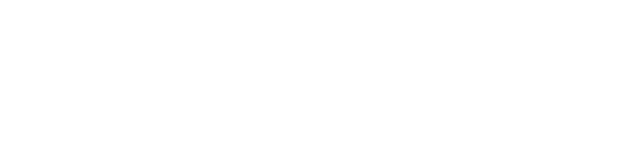
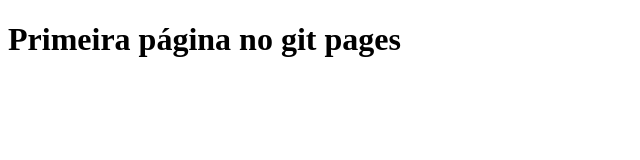
Before and after one commit to CaioEustaquio/music-player, a plain HTML site: page index.html in a window 1280 px wide. Shown: the whole page, without its empty margins (0-640 px from the left). Drawn offline with Linux system fonts and the light colour scheme.

Commit message:
Update index.html

```diff
--- a/index.html
+++ b/index.html
@@ -9,7 +9,7 @@
 </head>
 <body>
 
-
+  <h1>Primeira página no git pages</h1>
 
   <!-- <script src="https://cdn.jsdelivr.net/npm/bootstrap@5.2.0/dist/js/bootstrap.bundle.min.js" integrity="sha384-A3rJD856KowSb7dwlZdYEkO39Gagi7vIsF0jrRAoQmDKKtQBHUuLZ9AsSv4jD4Xa" crossorigin="anonymous"></script> -->
 </body>
```
